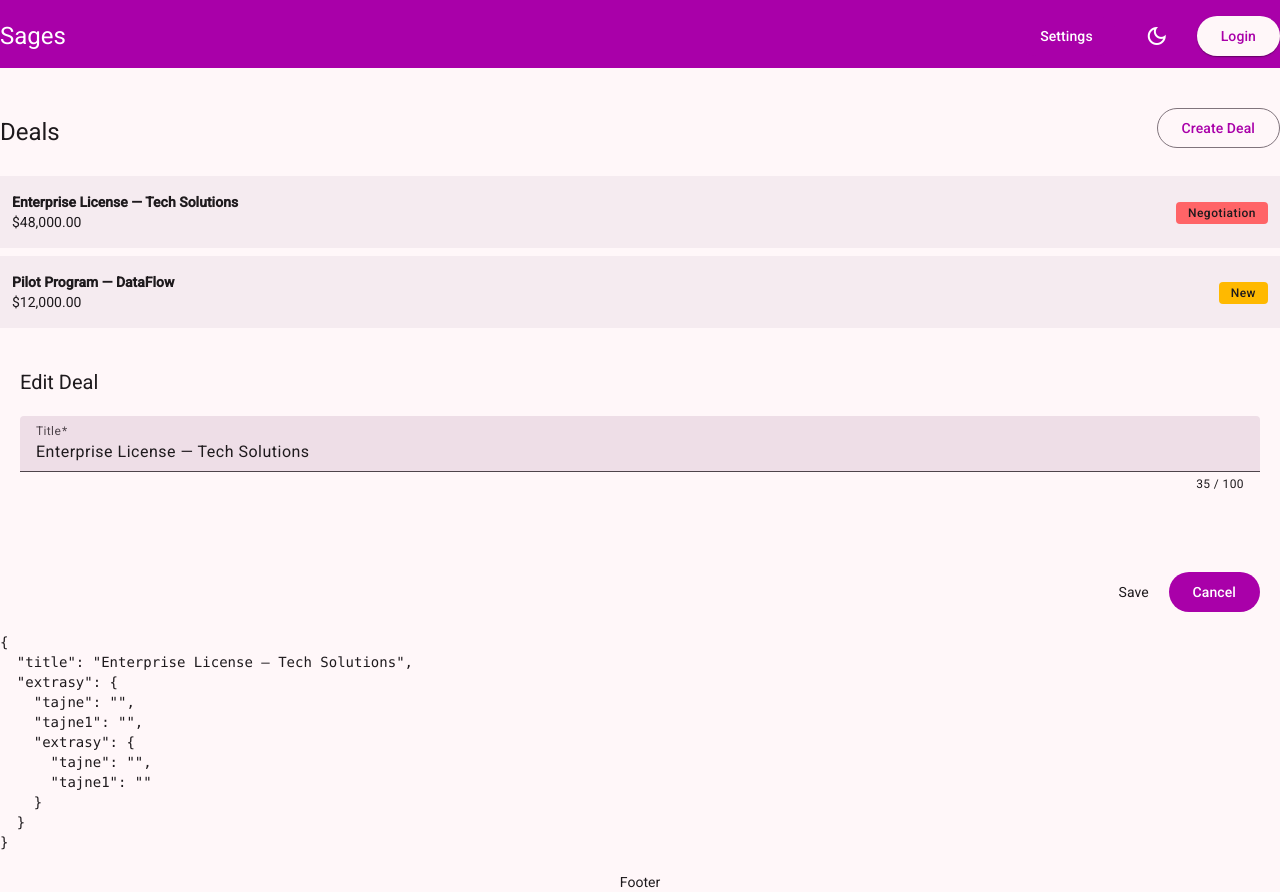
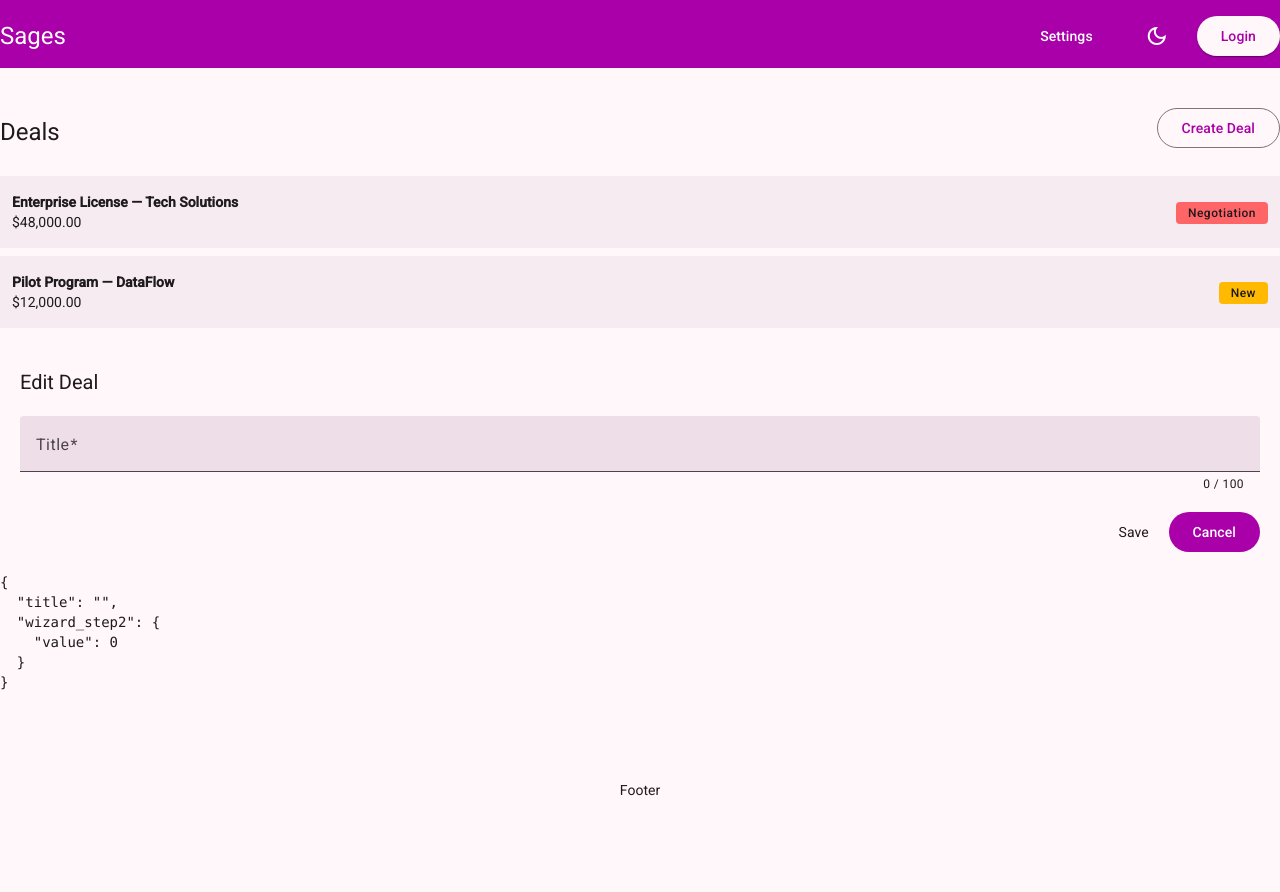
Before and after one commit to ev45ive/sages-angular-open-1026, an Angular app: page /deals in a window 1280 px wide. After the commit the page ends 800 px from the top, so only its background shows below. Built offline with nearby package versions, Linux system fonts and the light colour scheme.

Commit message:
ReactiveForm - Composite + Bindings

```diff
--- a/src/app/features/deals/ui/deal-editor/deal-editor.ts
+++ b/src/app/features/deals/ui/deal-editor/deal-editor.ts
@@ -1,6 +1,14 @@
 import { JsonPipe } from '@angular/common';
 import { Component, effect, input, linkedSignal, output, signal, viewChild } from '@angular/core';
-import { ControlContainer, NgForm, NgModel } from '@angular/forms';
+import {
+  ControlContainer,
+  FormControl,
+  FormGroup,
+  NgForm,
+  NgModel,
+  ValidatorFn,
+  Validators,
+} from '@angular/forms';
 import { Deal } from '@feature/deals/model/deal';
 import { SharedForms /* SharedModule */ } from '@shared/ui';
 
@@ -13,36 +21,32 @@ import { SharedForms /* SharedModule */ } from '@shared/ui';
     }
   `,
   template: `
-    <form #formRef="ngForm">
+    <form [formGroup]="form">
       <div class="grid gap-5 p-5">
         <h2 class="text-xl">Edit Deal</h2>
         <!-- <input class="p-3 bg-surface-bright border" type="text" [(ngModel)]="draft().title" /> -->
         <mat-form-field>
           <mat-label>Title</mat-label>
-          <input
-            type="text"
-            matInput
-            [ngModel]="deal().title"
-            required
-            #titleModelREf="ngModel"
-            name="title"
-          />
-          <mat-hint align="end"> {{ titleModelREf.value?.length }} / 100 </mat-hint>
+
+          <input type="text" matInput formControlName="title" />
+
+          <mat-hint align="end"> {{ form.get('title')?.value?.length }} / 100 </mat-hint>
           <mat-error>
-            @if (titleModelREf.getError('required')) {
+            @if (form.get('title')?.getError('required')) {
               Field is required
+            }
+            @if (form.get('title')?.getError('censor'); as error) {
+              Cannot contain bad word "{{ error.censor }}"
             }
           </mat-error>
         </mat-form-field>
 
-        <div ngModelGroup="extrasy">
-          <input type="text" ngModel name="tajne" value="tajne" />
-          <input type="text" ngModel name="tajne1" value="tajne" />
-          <div ngModelGroup="extrasy">
-            <input type="text" ngModel name="tajne" value="tajne" />
-            <input type="text" ngModel name="tajne1" value="tajne" />
+        <!-- TODO: Wizard steps -->
+        @if (1 > 2) {
+          <div formGroupName="wizard_step2">
+            <input type="text" formControlName="tajne" value="tajne" />
           </div>
-        </div>
+        }
 
         <div class="flex justify-end gap-md">
           <button (click)="submit()">Save</button>
@@ -50,18 +54,24 @@ import { SharedForms /* SharedModule */ } from '@shared/ui';
         </div>
       </div>
 
-      <pre>{{ formRef.value | json }}</pre>
+      <pre>{{ form.value | json }}</pre>
     </form>
   `,
 })
 export class DealEditor {
   deal = input<Deal>(emptyDealDraft());
 
-  // titleModelREf = viewChild.required<NgModel>('titleModelREf');
-  // formRef = viewChild.required<NgForm>('formRef');
-  // formRef = viewChild.required(NgForm);
+  private readonly censorValidator: ValidatorFn = (control) => {
+    return control.value.includes('batman') ? { censor: 'bad word' } : null;
+  };
 
-  formRef = viewChild.required(ControlContainer);
+
+  form = new FormGroup({
+    title: new FormControl('', [Validators.required, this.censorValidator]),
+    wizard_step2: new FormGroup({
+      value: new FormControl(0),
+    }),
+  });
 
   save = output<Deal>();
   cancel = output();
@@ -71,7 +81,7 @@ export class DealEditor {
   }
 
   submit() {
-    const form = this.formRef();
+    const form = this.form;
 
     const draft: Deal = {
       ...this.deal(),
```
